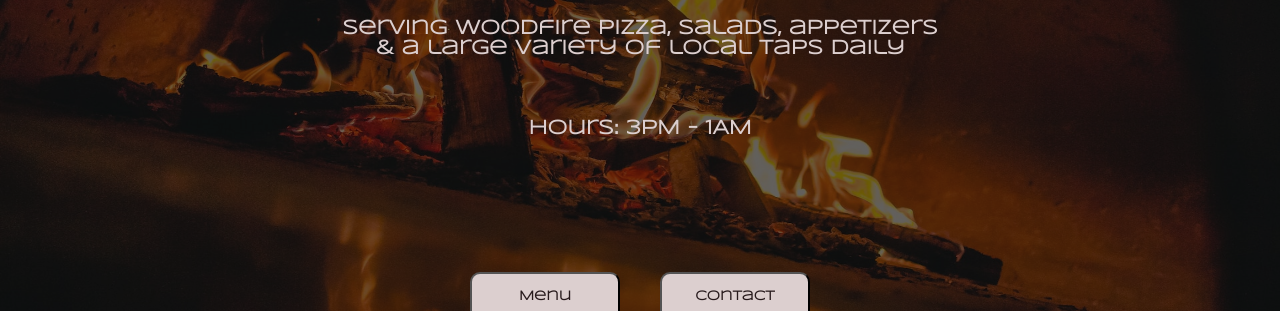
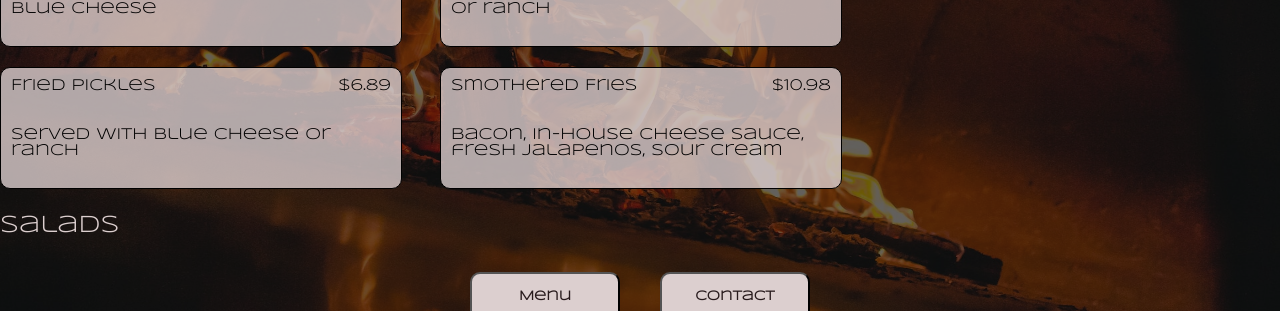
Before and after one commit to BenjaminJMcD/RestaurantPage, a website built with webpack: page dist/index.html in a window 1280 px wide. Shown: the part 408-719 px from the top of the page. Built offline with nearby package versions, Linux system fonts and the light colour scheme.

Commit message:
menu grid styling

```diff
--- a/src/index.js
+++ b/src/index.js
@@ -34,7 +34,7 @@ function Component() {
 
     page.appendChild(content);
 
-    content.appendChild(FrontPage());
+    content.appendChild(Menu());
 
 
     // NAV BAR
--- a/src/menu.js
+++ b/src/menu.js
@@ -36,7 +36,7 @@ export default function Menu() {
     const salad1 = new MenuItems("Fried Goat Cheese Salad", "arugula and romaine, corn, black olives, panko-fried goat cheese, spicy chipotle ranch", 10.98);
     saladList.push(salad1);
 
-    const salad2 = new MenuItems("Southern Fried Chicken Salad", "romaine and iceberg, corn, black olives, southern friend chicken breast strips, spicy chipotle ranch", 11.98);
+    const salad2 = new MenuItems("Southern Fried Chicken Salad", "romaine and iceberg, corn, black olives, southern fried chicken, spicy chipotle ranch", 11.98);
     saladList.push(salad2);
 
     const salad3 = new MenuItems("Steak and Blue Cheese Salad", "arugula and romaine, diced tomatoes, blue cheese crumbles, blue cheese dressing", 12.98);
@@ -118,19 +118,19 @@ export default function Menu() {
     /* PIZZAS */
 
     const pizzas = document.createElement("p");
-    salads.classList.add("itemHeader");
-    salads.innerText = "Pizzas";
-    salads.setAttribute("id", "pizzasHeading");
+    pizzas.classList.add("itemHeader");
+    pizzas.innerText = "Pizzas";
+    pizzas.setAttribute("id", "pizzasHeading");
     page.appendChild(pizzas);
 
     const pizzasContainer = document.createElement("div");
-    saladsContainer.classList.add("gridContainerMenu");
+    pizzasContainer.classList.add("gridContainerMenu");
     page.appendChild(pizzasContainer);
 
     addItems(pizzasList, pizzasContainer);
 
 
-
+    return page;
 
 
 
--- a/src/styles.css
+++ b/src/styles.css
@@ -107,12 +107,12 @@ body {
 }
 
 .heading {
-    color: white;
+    color: rgb(220, 207, 207);
     font-size: 48px;
 }
 
 .itemHeader {
-
+    font-size: 24px;
 }
 
 #appetizerHeading {
@@ -120,23 +120,40 @@ body {
 }
 
 .gridContainerMenu {
-
+    display: grid;
+    grid-template-columns: repeat(auto-fit, 420px);
+    gap: 20px;
 }
 
 .menuItem {
-
+    display:grid;
+    grid-template-columns: 4fr 1fr;
+    grid-template-rows: 30px 1fr;
+    height: 120px;
+    width: 400px;
+    background-color: rgba(220, 207, 207, 80%);
+    border: 1px solid black;
+    border-radius: 10px;
+    color: black;
 }
 
 .itemName {
+    margin: 0;
+    padding-top: 10px;
+    padding-left: 10px;
+}
 
+.itemPrice {
+    margin: 0;
+    padding-top: 10px;
+    padding-right: 10px;
+    text-align: end;
 }
 
 .itemDescript {
-
-}
-
-.itemPrice {
-
+    grid-area: 2 / 1 / 3 / 3;
+    margin: 0 10px 0 10px;
+    align-self: center;
 }
 
 /* CONTACT STYLING */
```
